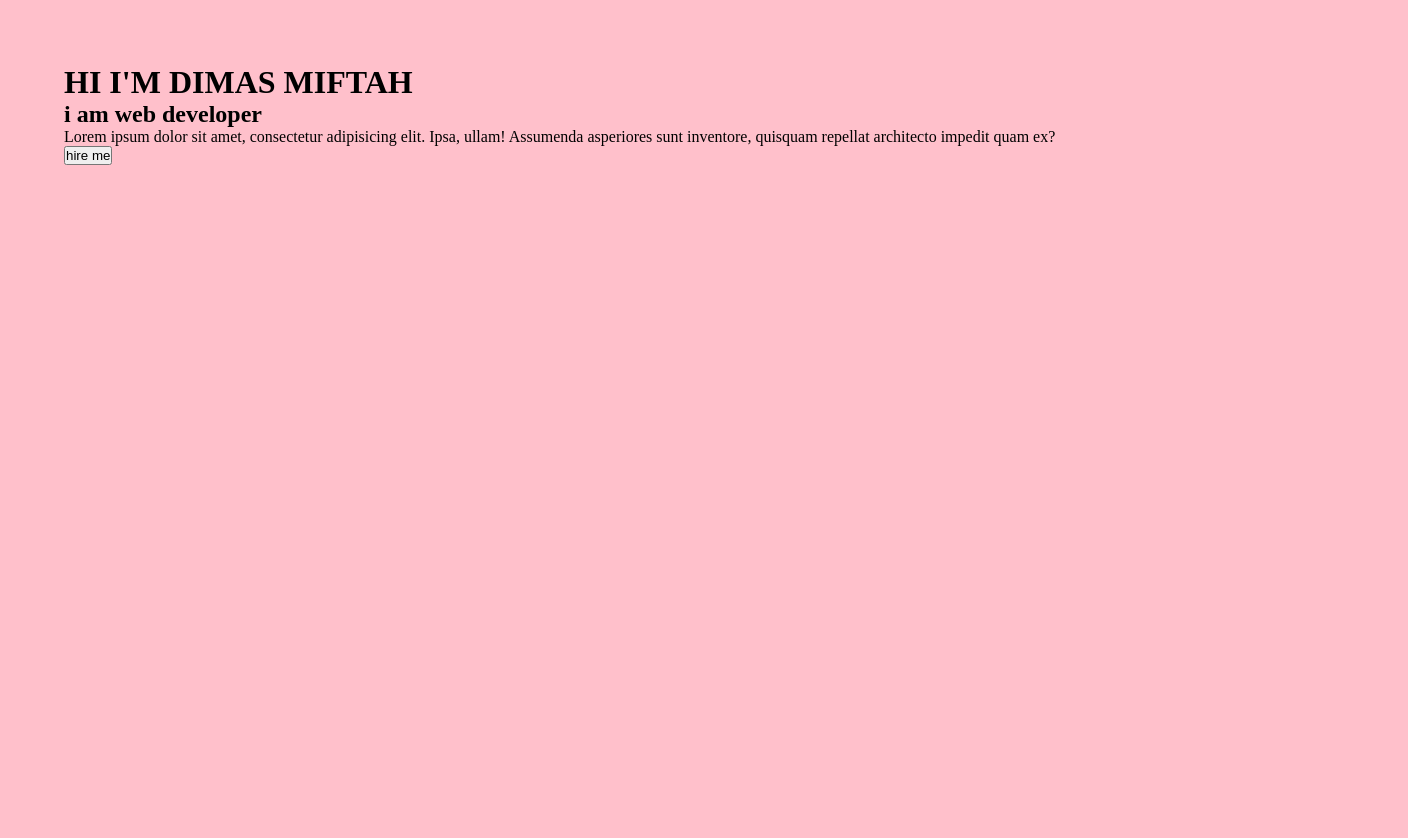
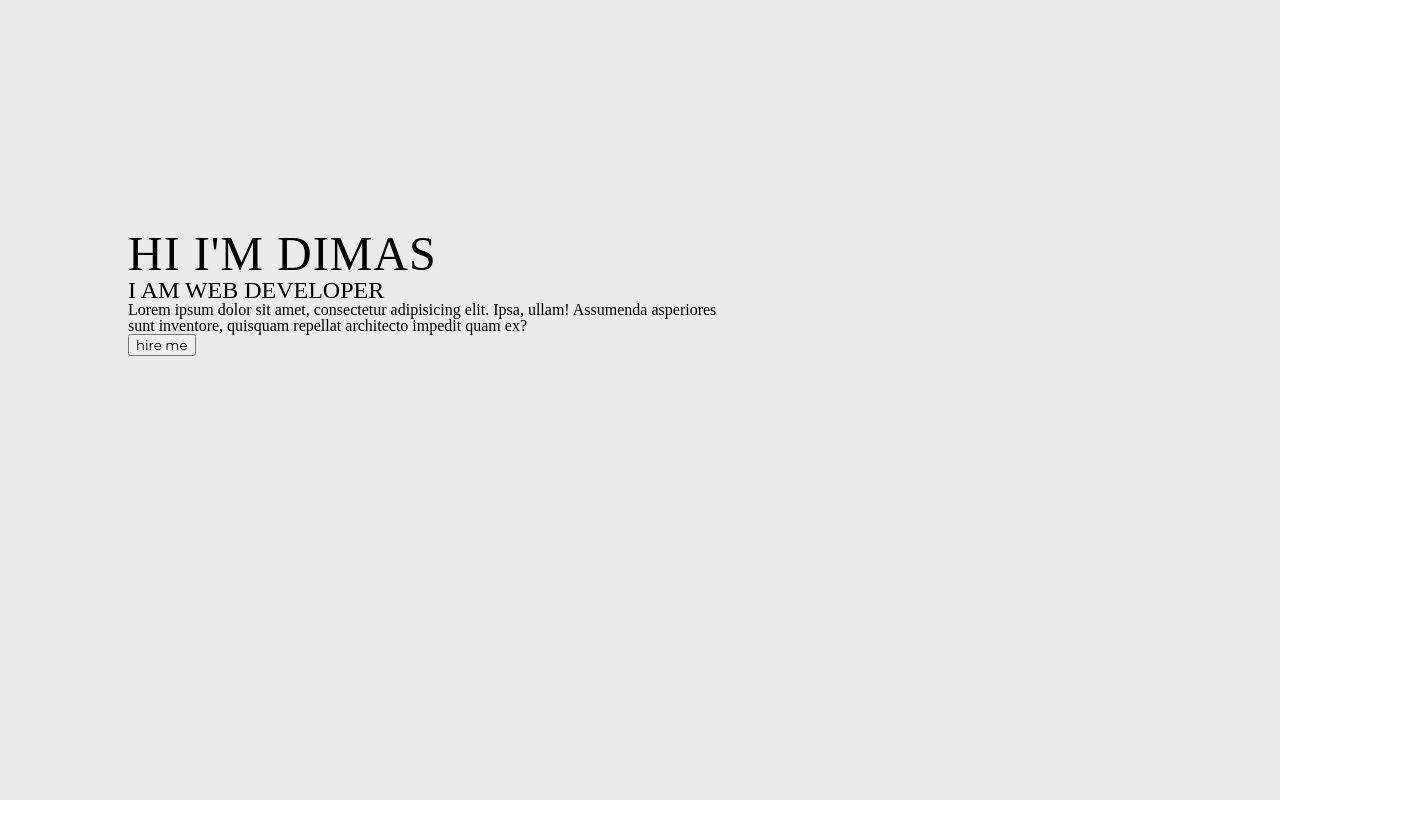
Before and after one commit to dimasmiftah/portfolio-dicoding, a plain HTML site: page index.html in a window 1280 px wide. Shown: the whole page, 1408 px wide, since content can reach past the window. After the commit the page ends 800 px from the top, so only its background shows below. Drawn offline with Linux system fonts and the light colour scheme.

Commit message:
ganti font

```diff
--- a/assets/css/main.css
+++ b/assets/css/main.css
@@ -1,8 +1,52 @@
+/* RESET CSS */
+html, body, div, span, applet, object, iframe,
+h1, h2, h3, h4, h5, h6, p, blockquote, pre,
+a, abbr, acronym, address, big, cite, code,
+del, dfn, em, img, ins, kbd, q, s, samp,
+small, strike, strong, sub, sup, tt, var,
+b, u, i, center,
+dl, dt, dd, ol, ul, li,
+fieldset, form, label, legend,
+table, caption, tbody, tfoot, thead, tr, th, td,
+article, aside, canvas, details, embed,
+figure, figcaption, footer, header, hgroup,
+menu, nav, output, ruby, section, summary,
+time, mark, audio, video {
+	margin: 0;
+	padding: 0;
+	border: 0;
+	font-size: 100%;
+	font: inherit;
+	vertical-align: baseline;
+}
+/* HTML5 display-role reset for older browsers */
+article, aside, details, figcaption, figure,
+footer, header, hgroup, menu, nav, section {
+	display: block;
+}
+body {
+	line-height: 1;
+}
+ol, ul {
+	list-style: none;
+}
+blockquote, q {
+	quotes: none;
+}
+blockquote:before, blockquote:after,
+q:before, q:after {
+	content: '';
+	content: none;
+}
+table {
+	border-collapse: collapse;
+	border-spacing: 0;
+}
 *{
-  padding: 0;
-  margin: 0;
-
+  box-sizing: border-box;
+  font-family: 'Montserrat', sans-serif;
 }
+/* MAIN */
 nav{
   position: fixed;
   padding: 20px;
@@ -22,10 +66,21 @@ ul{
 header{
   width: 100%;
   height: 100vh;
-  background: pink;
-  padding: 5%;
+  background: rgb(235, 235, 235);
+  padding: 10%;
 }
-
 header h1{
   text-transform: uppercase;
+  margin-top: 10%;
+  font-size: 3em;
+  letter-spacing: 1px;
 }
+header h2{
+  text-transform: uppercase;
+  font-size: 1.5em;
+}
+header p{
+  font-size: 1em;
+  font-weight: 100;
+  width: 600px;
+}
--- a/index.html
+++ b/index.html
@@ -4,8 +4,10 @@
   <meta charset="UTF-8">
   <meta name="viewport" content="width=device-width, initial-scale=1.0">
   <meta http-equiv="X-UA-Compatible" content="ie=edge">
-  <title>Dimas Miftahul Huda</title>
+  <title>ANJAYYY MABAR</title>
   <link rel="stylesheet" href="assets/css/main.css">
+  <link href="https://fonts.googleapis.com/css?family=Montserrat:100,100i,200,200i,300,300i,400,400i,500,500i,600,600i,700,700i,800,800i,900,900i&display=swap" rel="stylesheet">
+
 </head>
 <body>
   <nav>
@@ -21,7 +23,7 @@
     </ul>
   </nav>
   <header>
-    <h1>hi i'm dimas miftah</h1>
+    <h1>hi i'm dimas</h1>
     <h2>i am web developer</h2>
     <p>Lorem ipsum dolor sit amet, consectetur adipisicing elit. Ipsa, ullam! Assumenda asperiores sunt inventore, quisquam repellat architecto impedit quam ex?</p>
     <button>hire me</button>
```
